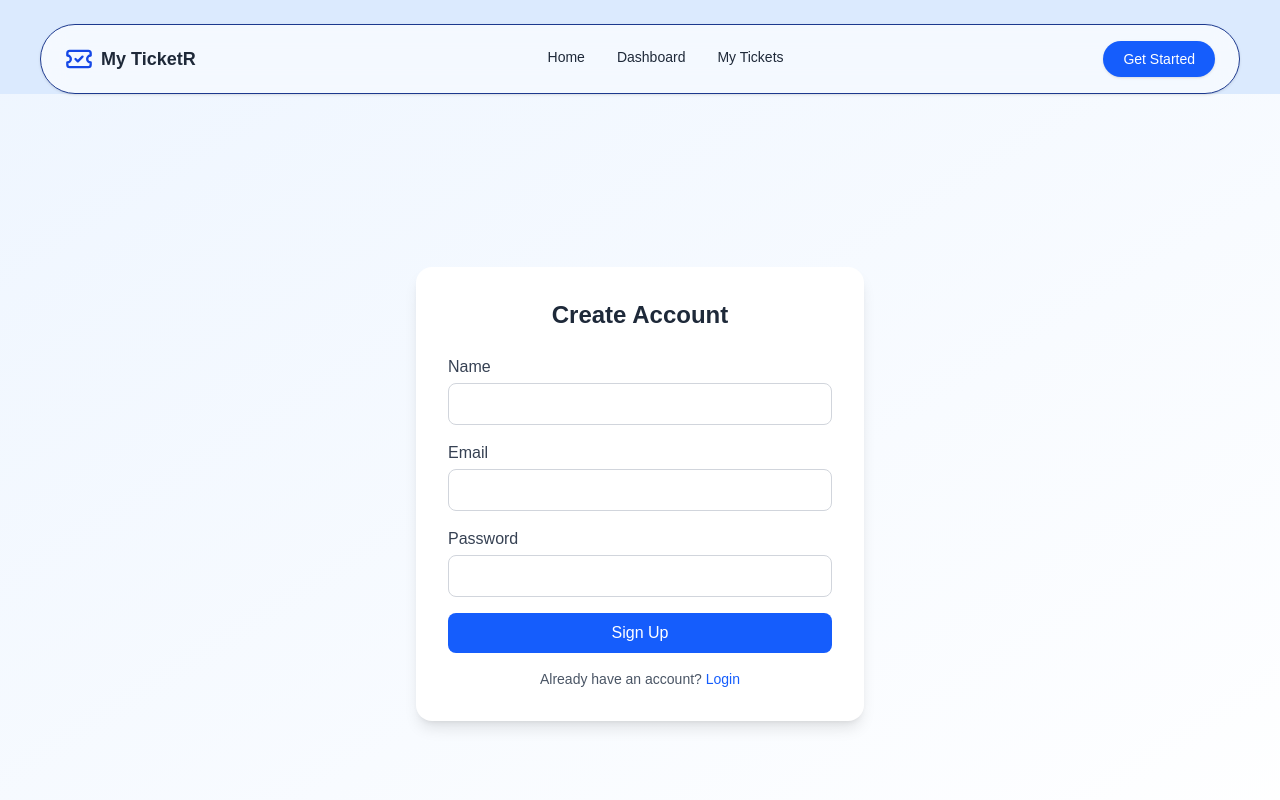
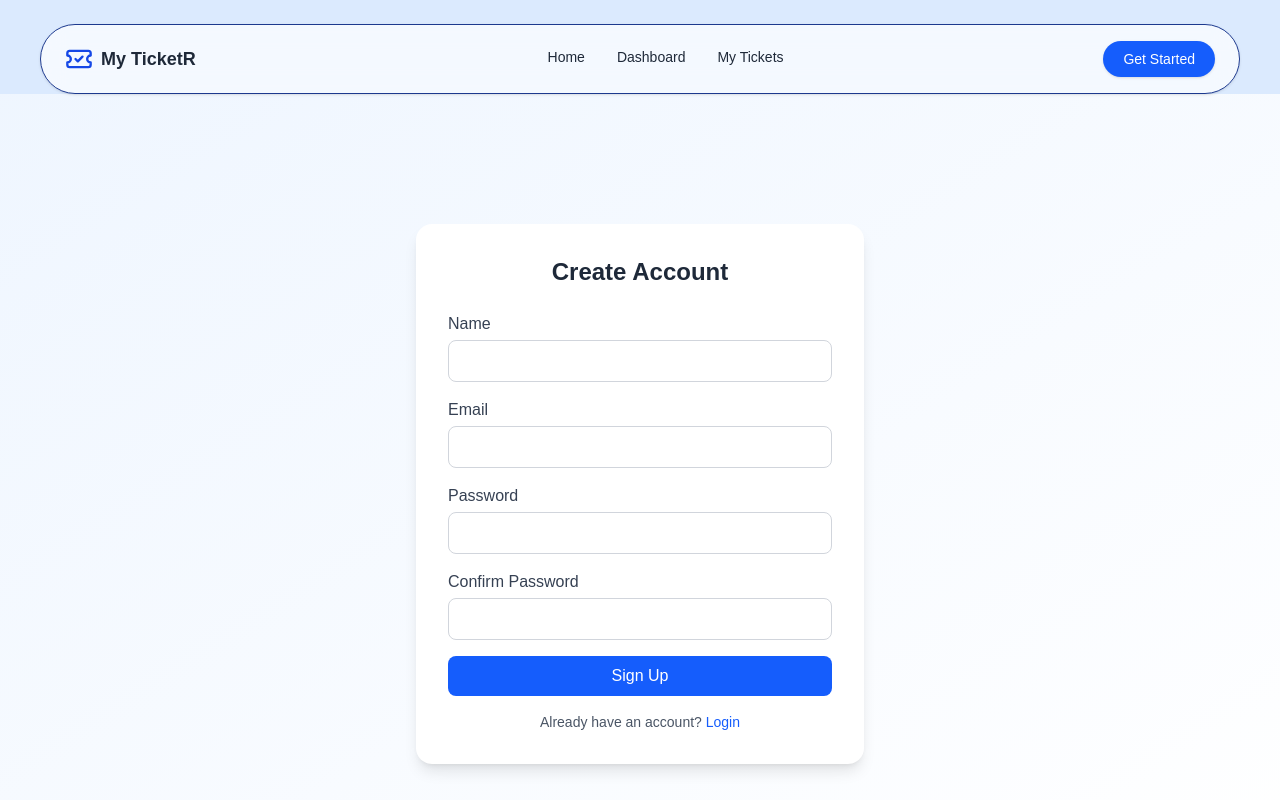
Before and after one commit to joelani/MY-TICKETR, a React (Vite) app in the folder react-v/: page /signup in a window 1280 px wide. Shown: the top 800 px of the page. Built offline with nearby package versions, Linux system fonts and the light colour scheme.

Commit message:
add confirm password field and validation to signup form

```diff
--- a/react-v/src/pages/SignupPage.jsx
+++ b/react-v/src/pages/SignupPage.jsx
@@ -5,30 +5,20 @@ import toast from "react-hot-toast";
 
 export default function SignupPage() {
   const navigate = useNavigate();
-  const [form, setForm] = useState({ name: "", email: "", password: "" });
+  const [form, setForm] = useState({
+    name: "",
+    email: "",
+    password: "",
+    confirmPassword: "",
+  });
 
   const handleChange = (e) =>
     setForm({ ...form, [e.target.name]: e.target.value });
-
-  // const handleSubmit = (e) => {
-  //   e.preventDefault();
-  //   const users = JSON.parse(localStorage.getItem("ticketapp_users")) || [];
-
-  //   const exists = users.some((u) => u.email === form.email);
-  //   if (exists) return toast.error("User already exists!");
-
-  //   users.push(form);
-  //   localStorage.setItem("ticketapp_users", JSON.stringify(users));
-
-  //   toast.success("Account created! You can now log in.");
-  //   navigate("/login");
-  // };
 
   const handleSubmit = (e) => {
     e.preventDefault();
 
     // --- Password validation rules ---
-    const password = form.password;
     const passwordRules = [
       {
         regex: /.{8,}/,
@@ -46,10 +36,16 @@ export default function SignupPage() {
     ];
 
     for (const rule of passwordRules) {
-      if (!rule.regex.test(password)) {
+      if (!rule.regex.test(form.password)) {
         toast.error(rule.message);
         return;
       }
+    }
+
+    // --- Confirm password check ---
+    if (form.password !== form.confirmPassword) {
+      toast.error("Passwords do not match!");
+      return;
     }
 
     // --- Check if user already exists ---
@@ -58,7 +54,7 @@ export default function SignupPage() {
     if (exists) return toast.error("User already exists!");
 
     // --- Save user ---
-    users.push(form);
+    users.push({ name: form.name, email: form.email, password: form.password });
     localStorage.setItem("ticketapp_users", JSON.stringify(users));
 
     toast.success("Account created! You can now log in.");
@@ -68,6 +64,7 @@ export default function SignupPage() {
   return (
     <AuthLayout title="Create Account">
       <form onSubmit={handleSubmit} className="space-y-4">
+        {/* Name */}
         <div>
           <label className="block text-gray-700 mb-1">Name</label>
           <input
@@ -79,6 +76,8 @@ export default function SignupPage() {
             className="w-full border border-gray-300 rounded-lg px-4 py-2 focus:outline-none focus:ring-2 focus:ring-blue-400"
           />
         </div>
+
+        {/* Email */}
         <div>
           <label className="block text-gray-700 mb-1">Email</label>
           <input
@@ -90,6 +89,8 @@ export default function SignupPage() {
             className="w-full border border-gray-300 rounded-lg px-4 py-2 focus:outline-none focus:ring-2 focus:ring-blue-400"
           />
         </div>
+
+        {/* Password */}
         <div>
           <label className="block text-gray-700 mb-1">Password</label>
           <input
@@ -101,6 +102,20 @@ export default function SignupPage() {
             className="w-full border border-gray-300 rounded-lg px-4 py-2 focus:outline-none focus:ring-2 focus:ring-blue-400"
           />
         </div>
+
+        {/* Confirm Password */}
+        <div>
+          <label className="block text-gray-700 mb-1">Confirm Password</label>
+          <input
+            type="password"
+            name="confirmPassword"
+            value={form.confirmPassword}
+            onChange={handleChange}
+            required
+            className="w-full border border-gray-300 rounded-lg px-4 py-2 focus:outline-none focus:ring-2 focus:ring-blue-400"
+          />
+        </div>
+
         <button
           type="submit"
           className="w-full bg-blue-600 text-white py-2 rounded-lg hover:bg-blue-700 transition"
```
